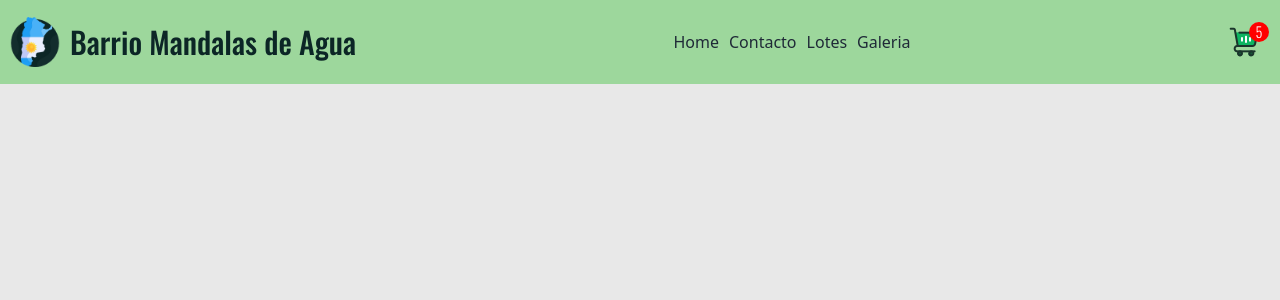
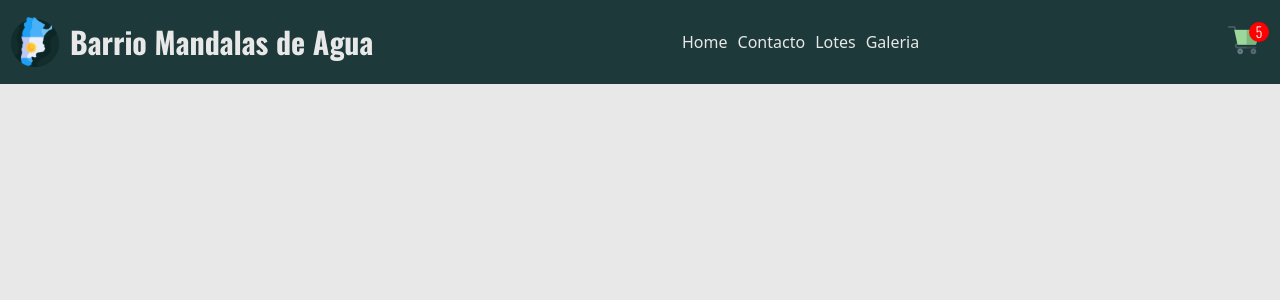
Before and after one commit to matijasevic/mandalasdeagua, a React (Vite) app: page / in a window 1280 px wide. Shown: the top 300 px of the page. Built offline with nearby package versions, Linux system fonts and the light colour scheme.

Commit message:
cambia color

```diff
--- a/src/components/Brand/Brand.css
+++ b/src/components/Brand/Brand.css
@@ -13,9 +13,9 @@
 
 .brand h1 {
   padding: 10px;
-  color: #0c2626;
+  color: #e8e8e8;
   font-family: "Oswald", sans-serif;
   font-optical-sizing: auto;
-  font-weight: 500;
+  font-weight: 700;
   font-style: regular;
 }
--- a/src/components/Cart/Cart.css
+++ b/src/components/Cart/Cart.css
@@ -6,6 +6,7 @@
   align-items: center;
   background-image: url("../../assets/carrito-de-compras.png");
   object-fit: contain;
+  background-size: cover;
   width: 32px;
   height: 32px;
   position: relative;
--- a/src/components/Header/Header.css
+++ b/src/components/Header/Header.css
@@ -4,5 +4,5 @@
   padding: 10px;
   align-items: center;
   flex-direction: row;
-  background-color: #9dd79c;
+  background-color: #1d3939;
 }
--- a/src/components/NavBar/NavBar.css
+++ b/src/components/NavBar/NavBar.css
@@ -12,3 +12,7 @@
   align-items: center;
   gap: 10px;
 }
+
+.NavBar ul li a {
+  color: #e8e8e8;
+}
```
Also changed, not shown: src/assets/carrito-de-compras.png.
